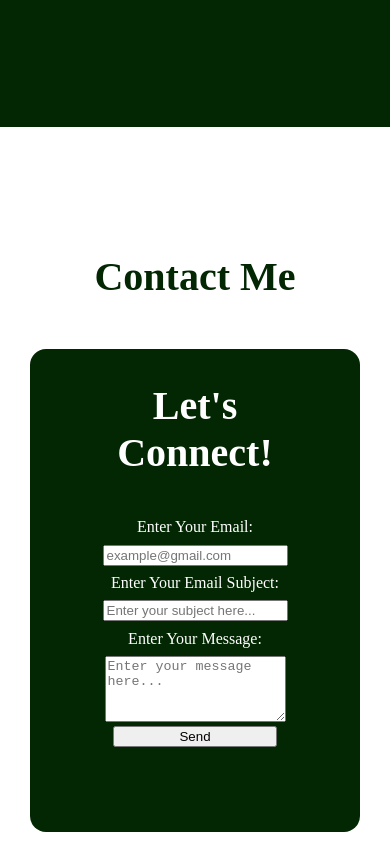
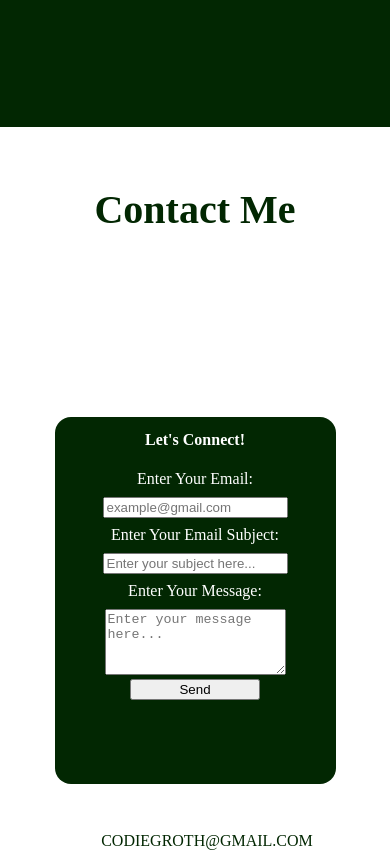
Before and after one commit to codiemaureen/codieCodes, a Next.js app: page / in a window 390 px wide. Shown: the part 2480-3332 px from the top of the page. Built offline with nearby package versions, Linux system fonts and the light colour scheme; a web font is replaced by a local one.

Commit message:
fixing mobile view

```diff
--- a/src/app/component/ContactForm.jsx
+++ b/src/app/component/ContactForm.jsx
@@ -37,9 +37,10 @@ const ContactForm = () => {
         <h2 className={styles.formHeading}>
           Let's Connect!
         </h2>
+
         <div className={styles.emailInput}>
           <label
-            className={styles.label}          htmlFor="email">
+            className={styles.label} htmlFor="email">
             Enter Your Email:
           </label>
           <input
@@ -62,7 +63,7 @@ const ContactForm = () => {
             autoComplete="off"
             placeholder='Enter your subject here...' required />
         </div>
-        <div>
+        <div className={styles.emailInput}>
           <div className={styles.textbody}>
             <label className={styles.label} htmlFor="message">Enter Your Message:</label>
             <textarea
--- a/src/app/component/ContactForm.module.css
+++ b/src/app/component/ContactForm.module.css
@@ -33,13 +33,15 @@
 
 @media screen and (max-width: 450px) {
  .formContainer{
-  margin: 0;
   flex-direction: column;
   align-items: center;
  }
 
  .form{
-  max-width: 60%;
-  font-size: 1rem;
+  max-height: 50vh;
+  font-size: 100%;
  }
+  .formHeading {
+   font-size: 100%;
+  }
 }
--- a/src/app/component/ContactMe.jsx
+++ b/src/app/component/ContactMe.jsx
@@ -15,7 +15,7 @@ const ContactMe = () => {
 
   return (
     <div id='contactMe' className={styles.contactContainer}>
-      <h2>{'contact me'}</h2>
+      <h2 className={styles.contactHeader}>{'contact me'}</h2>
       <div className={styles.contactFlex}>
         <ContactForm />
         <ol className={styles.contactList}>
--- a/src/app/component/ContactMe.module.css
+++ b/src/app/component/ContactMe.module.css
@@ -1,5 +1,5 @@
 .contactContainer {
- padding: 11vh 0;
+ padding-top: 15%;
  text-align: center;
  color: rgb(2, 39, 2);
 }
@@ -37,17 +37,19 @@
  cursor: pointer;
 }
 
-@media screen and (max-width: 1030px){
+
+@media screen and (max-width: 1355px) {
+  .contactContainer {
+    height: 100%;
+    /* padding-top: 20vh; */
+  }
   .contactFlex {
     flex-direction: column;
     align-items: center;
   }
-}
-
-@media screen and (max-width: 450px) {
   .contactHeader {
-  padding:0 1rem ;
     margin: 0;
+    margin-bottom: 20vh;
   }
   .contactList{
     text-align: center;
```
Lines whose indentation alone changed are shown as unchanged.
